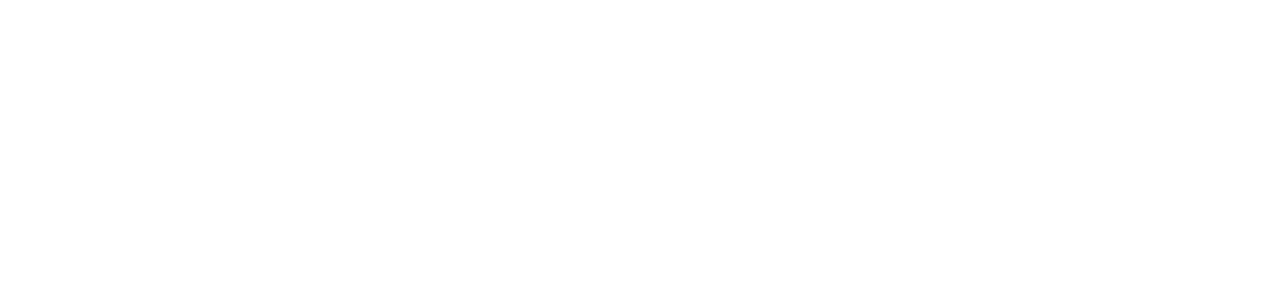
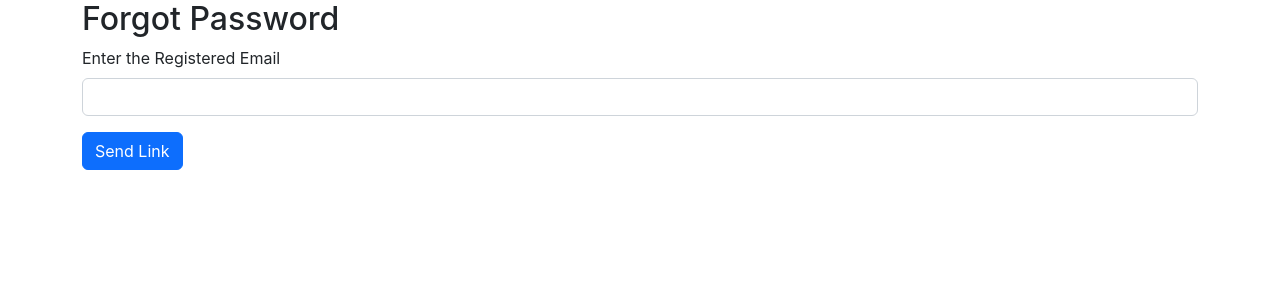
Before and after one commit to Rajat124/expense-tracker, a React (Create React App) app: page /forgotPass in a window 1280 px wide. Shown: the top 300 px of the page. Built offline with nearby package versions, Linux system fonts and the light colour scheme.

Commit message:
Forgot Password Workflow

```diff
--- a/src/App.js
+++ b/src/App.js
@@ -8,6 +8,7 @@
 import { AuthContext } from "./context/context";
 import Home from "./components/pages/Home";
 import ProfilePage from "./components/pages/ProfilePage";
+import ForgotPass from "./components/pages/ForgotPass";
 
 function App() {
   const authCtx = AuthContext();
@@ -19,9 +20,12 @@
         {authCtx.isUserLoggedIn && <Home />}
         {!authCtx.isUserLoggedIn && <Redirect to="/auth" />}
       </Route>
-      <Route path="/auth" exact>
+      <Route path="/auth">
         {!authCtx.isUserLoggedIn && <Authform />}
         {authCtx.isUserLoggedIn && <Redirect to="/home" />}
+      </Route>
+      <Route path="/forgotPass">
+        <ForgotPass />
       </Route>
       <Route path="/profile">
         <ProfilePage />
--- a/src/components/Auth/Authform.js
+++ b/src/components/Auth/Authform.js
@@ -1,6 +1,7 @@
 import React, { useRef, useState } from "react";
 import classes from "./Authform.module.css";
 import { AuthContext } from "../../context/context";
+import { NavLink } from "react-bootstrap";
 
 const Authform = () => {
   const [isLogin, setIsLogin] = useState(true);
@@ -73,6 +74,7 @@
   };
 
   return (
+    <div>
       <section className={classes.auth}>
         <h1>{isLogin ? "Login" : "Sign Up"}</h1>
         <hr style={{ backgroundColor: "white" }}></hr>
@@ -99,19 +101,30 @@
               ref={confirmPasswordInputRef}
             />
           </div>
+
           <div className={classes.actions}>
             {!isLoading && <button>{isLogin ? " Login" : "Sign up"}</button>}
             {isLoading && <p>Sending Request...</p>}
+
             <button
               type="button"
               className={classes.toggle}
               onClick={switchAuthModeHandler}
             >
-            {isLogin ? "Don't have account? Sign Up" : "Have an account? Login"}
+              {isLogin
+                ? "Don't have account? Sign Up"
+                : "Have an account? Login"}
             </button>
+
+            <a href="/forgotPass">
+              <button type="button" className={classes.toggle}>
+                Forgot password?
+              </button>
+            </a>
           </div>
         </form>
       </section>
+    </div>
   );
 };
 
--- /dev/null
+++ b/src/components/pages/ForgotPass.js
@@ -0,0 +1,69 @@
+import React, { useRef } from "react";
+import { Button, Form } from "react-bootstrap";
+import { useHistory } from "react-router-dom/cjs/react-router-dom.min";
+
+const ForgotPass = () => {
+  const enteredEmail = useRef();
+
+  const history = useHistory();
+
+  const sendLink = (e) => {
+    e.preventDefault();
+
+    const sendEnteredEmail = enteredEmail.current.value;
+
+    fetch(
+      "https://identitytoolkit.googleapis.com/v1/accounts:sendOobCode?key=AIzaSyDYfusG2ykTFrcF5AZHX45XIWzd3ffeaEg",
+      {
+        method: "POST",
+        body: JSON.stringify({
+          requestType: "PASSWORD_RESET",
+          email: sendEnteredEmail,
+        }),
+        headers: {
+          "Content-Type": "application/json",
+        },
+      }
+    )
+      .then((res) => {
+        if (res.ok) {
+          return res.json();
+        } else {
+          return res.json().then((data) => {
+            let errorMess = "failed";
+            if (data && data.error && data.error.message) {
+              errorMess = data.error.message;
+            }
+            throw new Error(errorMess);
+          });
+        }
+      })
+      .then((data) => {
+        console.log(data);
+      })
+      .catch((err) => {
+        console.log(err.message);
+      });
+
+    setTimeout(() => {
+      history.replace("/auth");
+    }, 5000);
+  };
+
+  return (
+    <div>
+      <Form className="container" onSubmit={sendLink}>
+        <h2>Forgot Password</h2>
+        <Form.Group className="mb-3" controlId="formBasicEmail">
+          <Form.Label>Enter the Registered Email</Form.Label>
+          <Form.Control type="email" ref={enteredEmail} />
+        </Form.Group>
+        <Button variant="primary" type="submit">
+          Send Link
+        </Button>
+      </Form>
+    </div>
+  );
+};
+
+export default ForgotPass;
```
Lines whose indentation alone changed are shown as unchanged.
